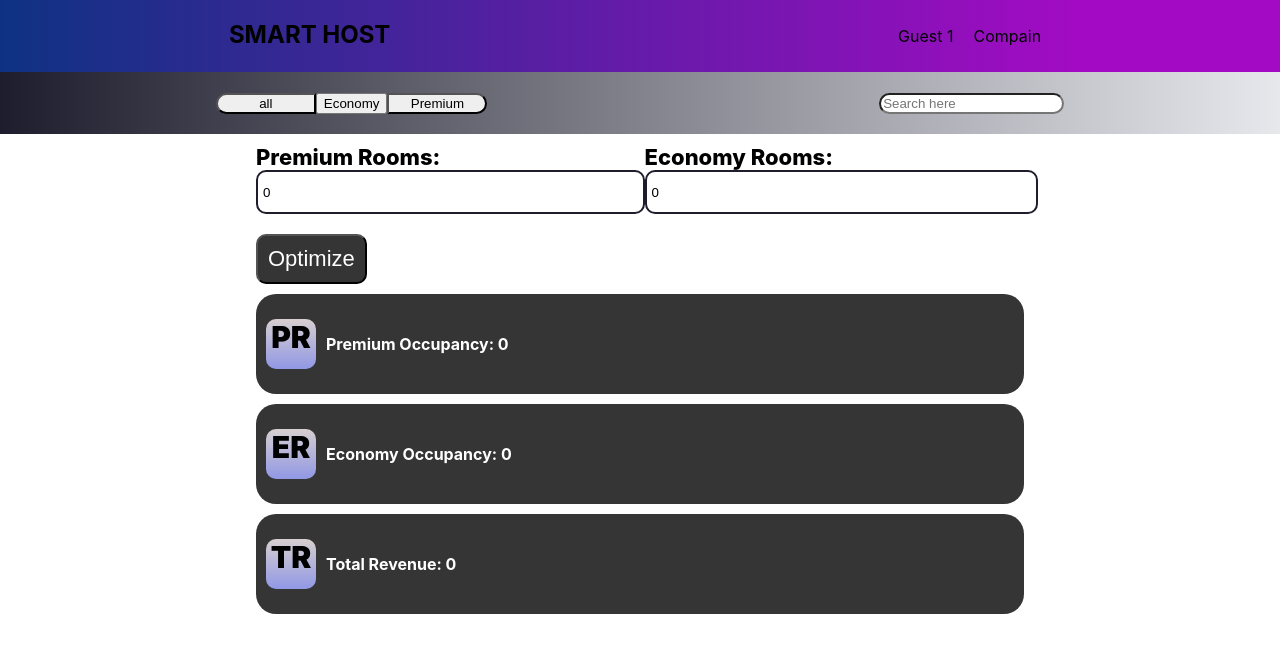
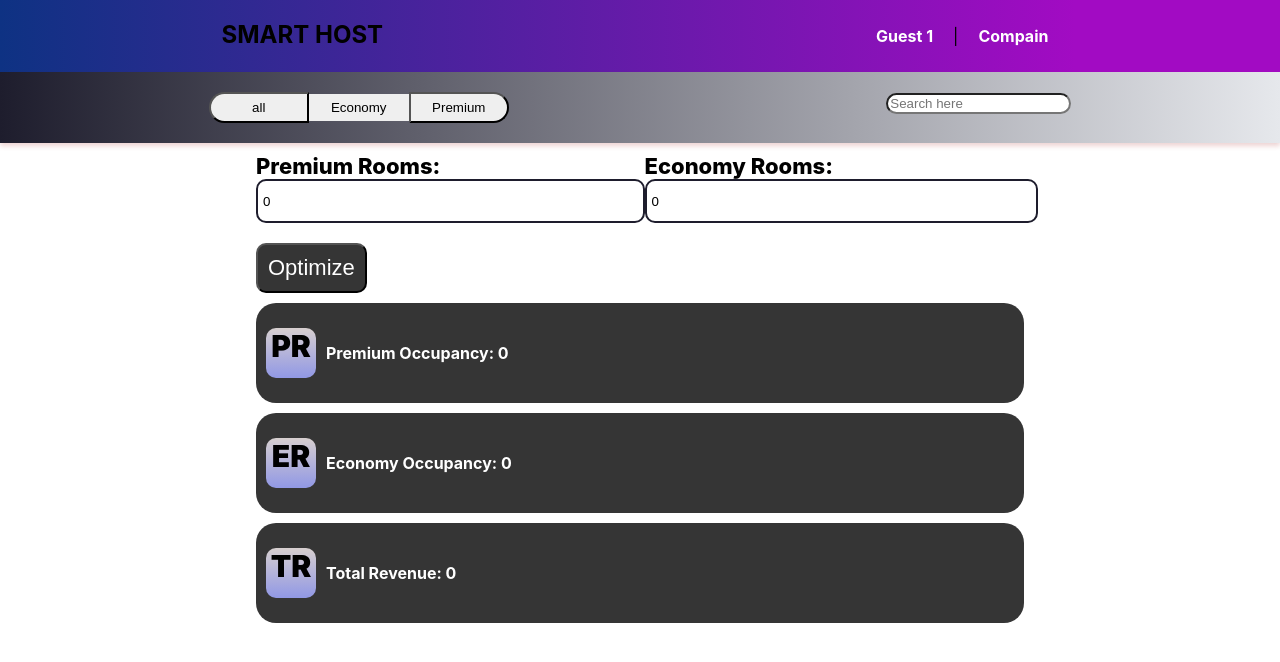
Before and after one commit to freddykaberuka/hosting-occupancy, a React (Create React App) app: page / in a window 1280 px wide. Shown: the top 662 px of the page. Built offline with nearby package versions, Linux system fonts and the light colour scheme.

Commit message:
fix style and add links

```diff
--- a/package.json
+++ b/package.json
@@ -8,6 +8,7 @@
     "@testing-library/user-event": "^13.5.0",
     "react": "^18.2.0",
     "react-dom": "^18.2.0",
+    "react-router-dom": "^6.9.0",
     "react-scripts": "5.0.1",
     "web-vitals": "^2.1.4"
   },
--- a/src/App.css
+++ b/src/App.css
@@ -10,20 +10,33 @@
 .links li{
   padding: 10px;
 }
+.links a{
+  text-decoration: none;
+  color: #fff;
+  font-weight: 700;
+}
 
 .top-search {
   display: flex;
   justify-content: space-around;
   background: linear-gradient(90deg, rgba(30,29,45,1) 0%, rgba(230,232,236,1) 100%, rgba(162,11,195,1) 100%);
   padding: 20px;
+  box-shadow: 0px 3px 5px rgba(163, 31, 31, 0.2);
+}
+.top-search button{
+  width: 100px;
+  padding: 6px;
 }
 .all-button{
   border-radius: 30px 0px 0px 30px;
   width: 100px;
+  padding: 6px;
 }
 .premium-button{
   border-radius: 0 30px 30px 5px;
-  width: 100px;
+}
+.economy-button {
+  border: none;
 }
 .search input {
   border-radius: 30px;
--- a/src/App.js
+++ b/src/App.js
@@ -3,6 +3,7 @@ import "./App.css";
 import Header from "./component/Header";
 import guestData from './guests.json'
 import { assignRooms} from './helpers/helperFunction'
+import { BrowserRouter as Router } from 'react-router-dom';
 
 const FormField=({ label, value, onChange }) => {
   return (
@@ -41,7 +42,9 @@ const App=()=> {
   };
   return (
     <>
+    <Router>
     <Header />
+    </Router>
     <div className="admin-dash">
       <form onSubmit={handleFormSubmit} className="form-submit">
         <div>
--- a/src/component/Header.js
+++ b/src/component/Header.js
@@ -1,5 +1,6 @@
 import React from 'react'
 import Search from './Search'
+import { Link } from "react-router-dom";
 
 const Header=() =>{
   return (
@@ -11,9 +12,14 @@ const Header=() =>{
         <div className="links">
           <ul>
             <li>
-              Guest 1
+              <Link to="#">Guest 1</Link>
             </li>
-            <li>Compain</li>
+            <li>
+              |
+            </li>
+            <li>
+              <Link to="#">Compain</Link>
+              </li>
           </ul>
         </div>
     </div>
```
Also changed, not shown: 1 other file (tests, documents, lock files or other folders).
